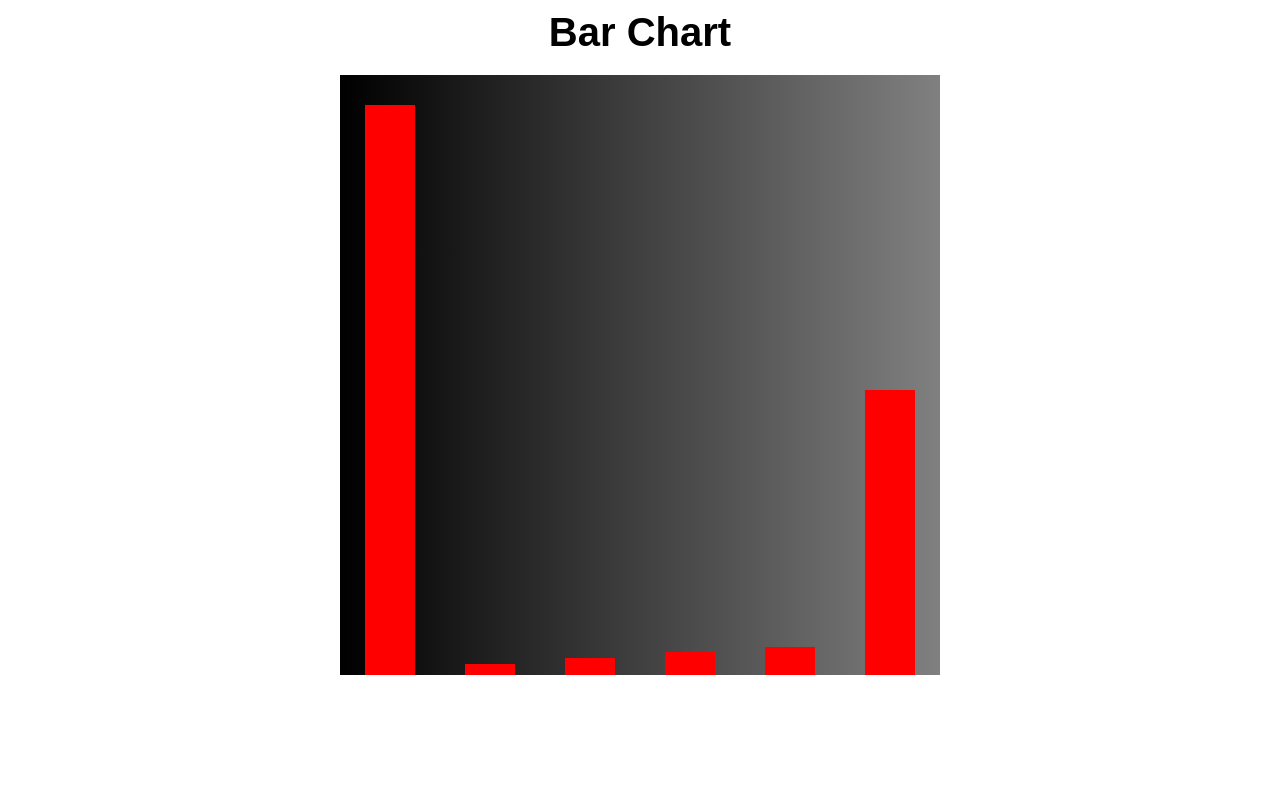
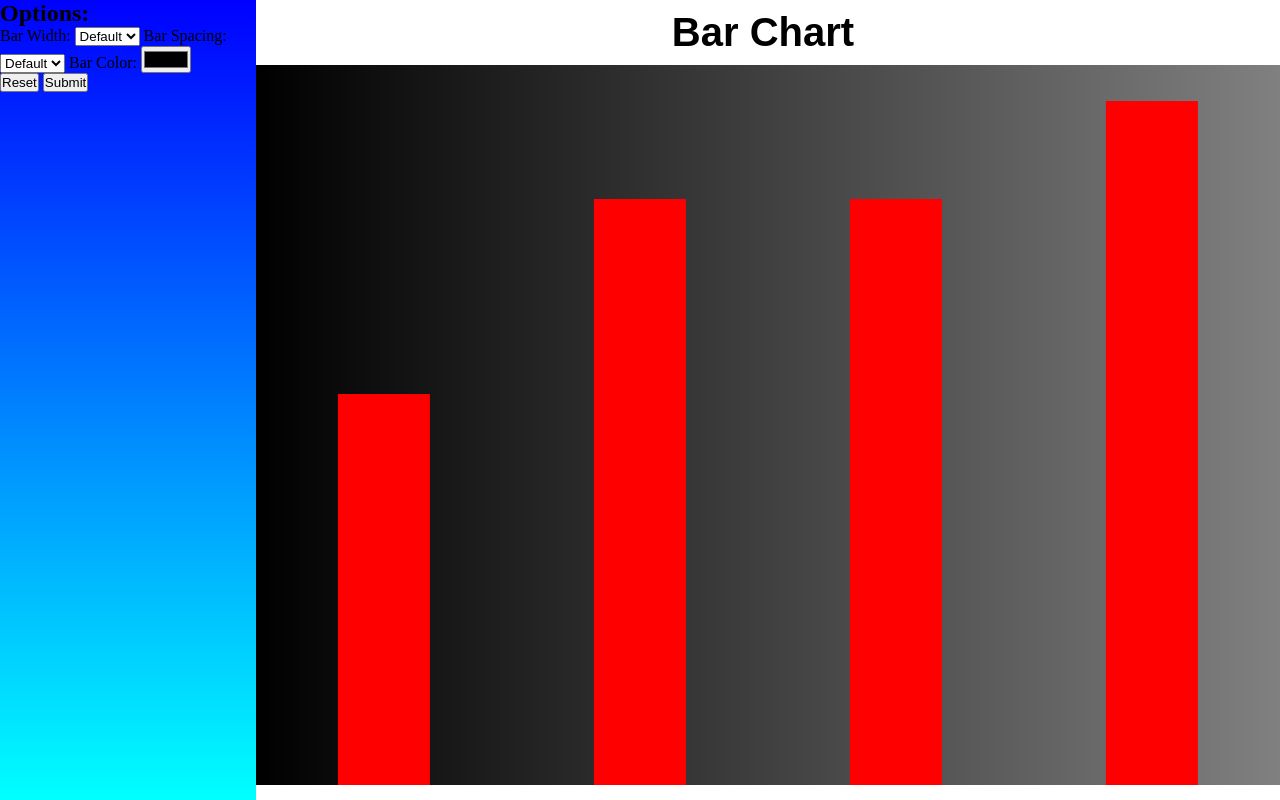
Before and after one commit to adrian-faustino/Barchart-Stretch-Project, a plain HTML site: page index.html in a window 1280 px wide. Drawn offline with Linux system fonts and the light colour scheme.

Commit message:
Added the HTML form for the options and cached DOMs in JS file

```diff
--- a/app.js
+++ b/app.js
@@ -5,13 +5,14 @@ const barsDivArray = document.getElementsByClassName('bars');
 
 //Informatio need to draw a bar
 const element = barsDivArray;
-let data = [100, 2, 3, 4, 5, 50]; //make 4 bars
+let data = [4, 6, 6 ,7]; //make 4 bars
 let options = {
-  barWidth: '50px',
+  barWidth: '9%',
   barHeight: '',
   barColor: 'red',
   barSpacing: 'wide', //make setBarSpace() functionl later to return wide, narrow etc
 };
+let numberOfBars = data.length;
 //------------------------------
 
 //-----------Main functions-----------//
@@ -35,8 +36,36 @@ function setBarHeight(num) {
   return heightRatio * 100;
 }
 
+function setBarWidth(str) {
+  let baseWidth = (100 / numberOfBars);
+  switch (str) {
+    case 'default':
+      options.barWidth = (baseWidth * 0.7);
+      break;
+    case 'narrow':
+      options.barWidth = (baseWidth * 0.5);
+      break;
+    case 'wide':
+      options.barWidth = (baseWidth * 0.9);
+      break;
+  }
+}
+
 
 //-----------Functions activated by event listeners-----------//
+//Form DOM Cache
+const optionsForm = document.getElementById('optionsForm');
+let barWidthForm = optionsForm.barWidth;
+let barSpacingForm = optionsForm.barSpacing;
+let barColorForm = optionsForm.barColor;
+
+optionsForm.addEventListener('submit', function(e) {
+  e.preventDefault();
+  setBarWidth(barWidthForm.value);
+  // setBarSpacing(str);
+  // setBarColor(val);
+  // drawBarChart(data, options, element);
+});
 
 
 //-----------General Functions-----------//
@@ -61,6 +90,5 @@ function arrayMin(arr) {
 }
 
 //---console logs
-console.log(setBarHeight(2));
 
 drawBarChart(data, options, element);
--- a/index.html
+++ b/index.html
@@ -8,6 +8,36 @@
   <link rel="stylesheet" href="style.css" type="text/css">
 </head>
 <body>
+  <div id="optionsNavBar">
+    <h2>Options:</h2>
+    <form id="optionsForm" method="GET">
+      <!-- Bar Width -->
+      <label for="barWidth">Bar Width:</label>
+      <select name="barWdith" id="barWidth">
+        <option value="default">Default</option>
+        <option value="narrow">Narrow</option>
+        <option value="wide">Wide</option>
+      </select>
+      <!-- Bar Spacing -->
+      <label for="barSpacing">Bar Spacing:</label>
+      <select name="barSpacing" id="barSpacing">
+        <option value="default">Default</option>
+        <option value="narrow">Narrow</option>
+        <option value="wide">Wide</option>
+      </select>
+      <!-- Bar Color -->
+      <label for="barColor">Bar Color:</label>
+      <input type="color" name="barColor" id="barColor">
+      <!-- Submit Button -->
+      <div>
+        <button type="reset">Reset</button>
+        <button type="submit">Submit</button>
+      </div>
+    </form>
+
+
+  </div>
+
   <div id="title">Bar Chart</div>
   <div id="canvas">
     <div class="bars"></div>
--- a/style.css
+++ b/style.css
@@ -12,11 +12,18 @@
   font-weight: bold;
 }
 
+#optionsNavBar {
+  float: left;
+  height: 100vh;
+  width: 20%;
+  background: linear-gradient(to bottom, blue, aqua);
+}
+
 #canvas {
-  height: 600px;
-  width: 600px;
+  float: left;
+  height: 90vh;
+  width: 80%;
   background: linear-gradient(to right, black, grey);
-  margin: 10px auto;
   position: relative;
 }
 
```
